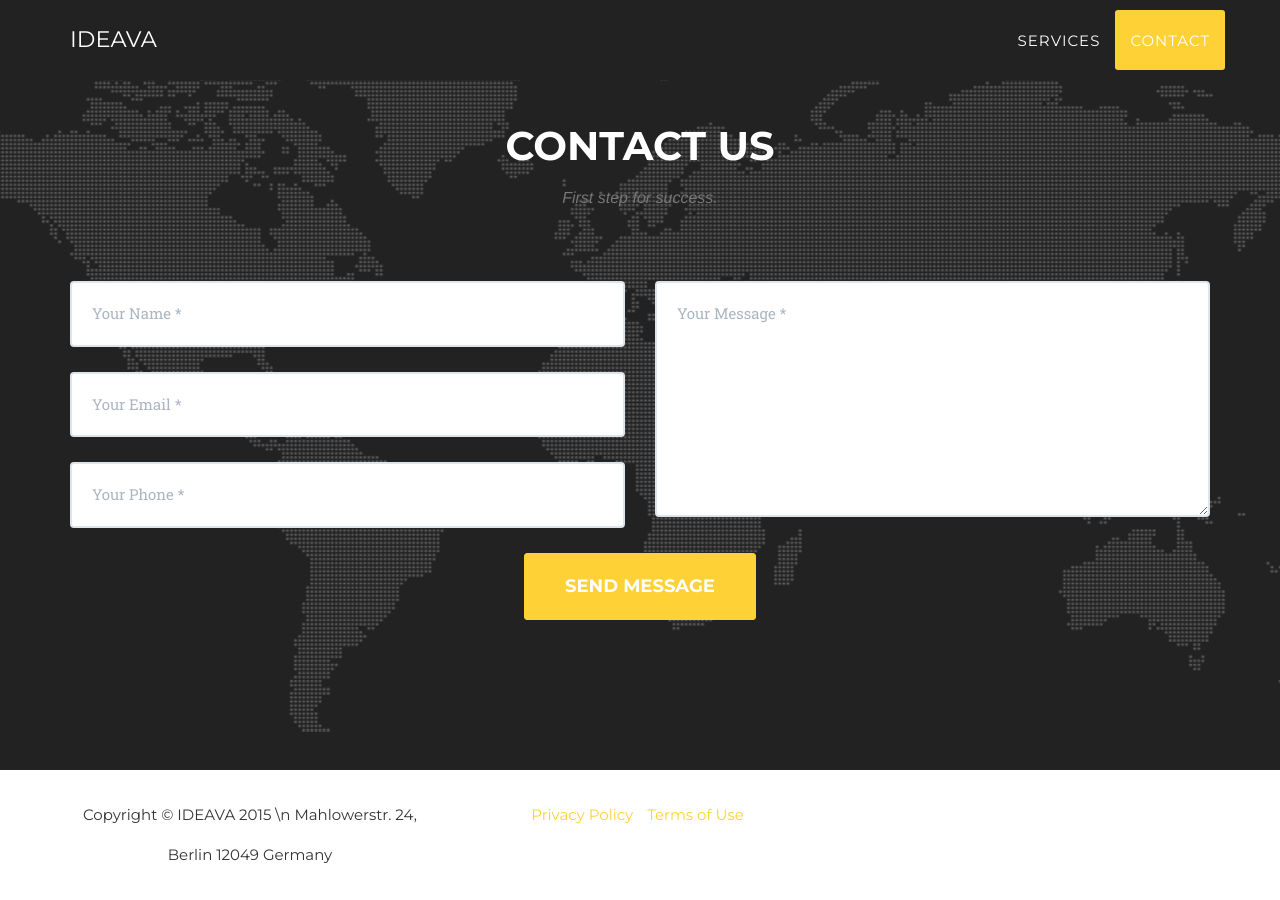
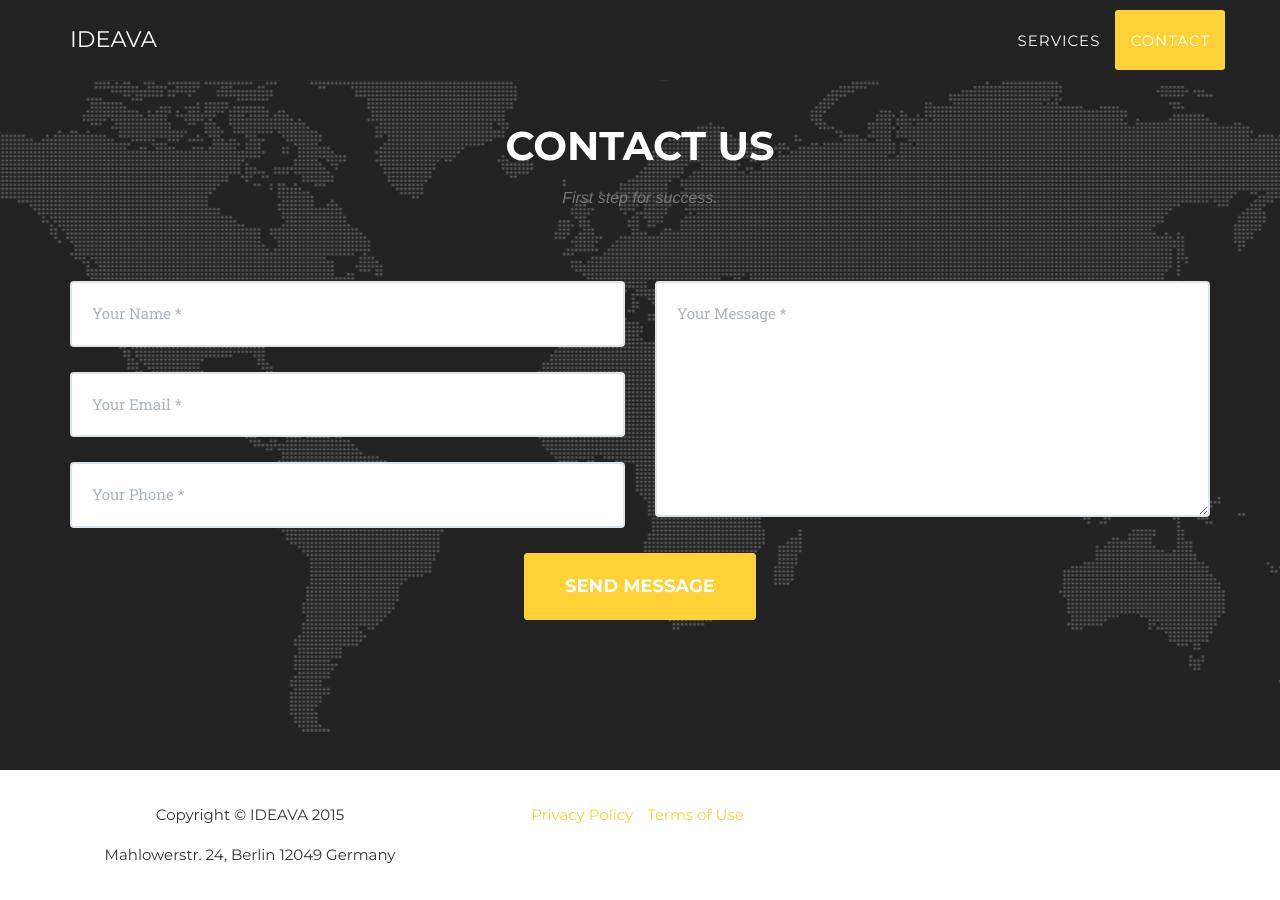
Before and after one commit to alperozturk/blog, a Jekyll site: the page built from index.html, in a window 1280 px wide and 900 px high, scrolled down 1472 px. Built offline with Jekyll 4.4.1, drawn with Linux system fonts in a browser that asks for light colours; some web fonts are replaced.

Commit message:
Update footer.html

```diff
--- a/_includes/footer.html
+++ b/_includes/footer.html
@@ -2,7 +2,7 @@
         <div class="container">
             <div class="row">
                 <div class="col-md-4">
-                    <span class="copyright">Copyright &copy; {{ site.title }} 2015 \n Mahlowerstr. 24, Berlin 12049 Germany</span>
+                    <span class="copyright">Copyright &copy; {{ site.title }} 2015 </br> Mahlowerstr. 24, Berlin 12049 Germany</span>
                 </div>
 
                 <div class="col-md-4">
```
